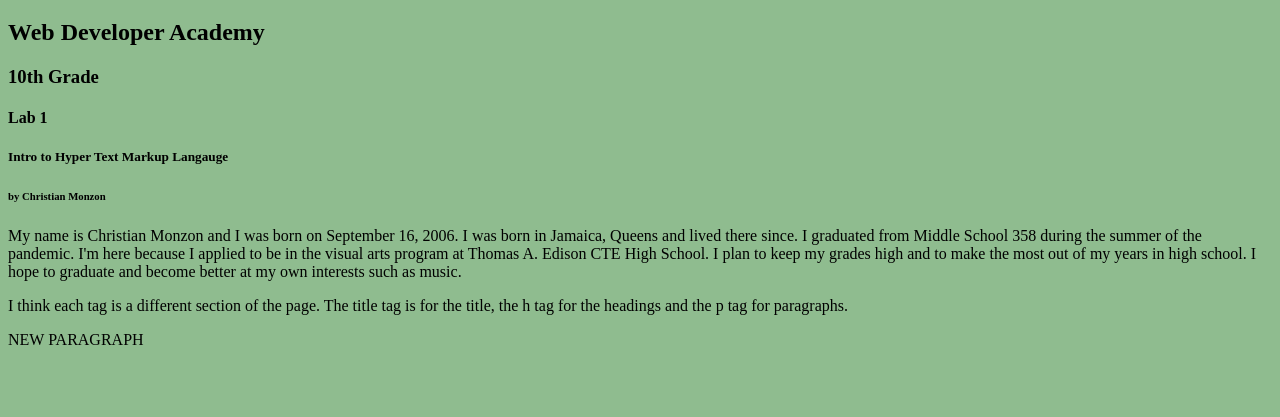
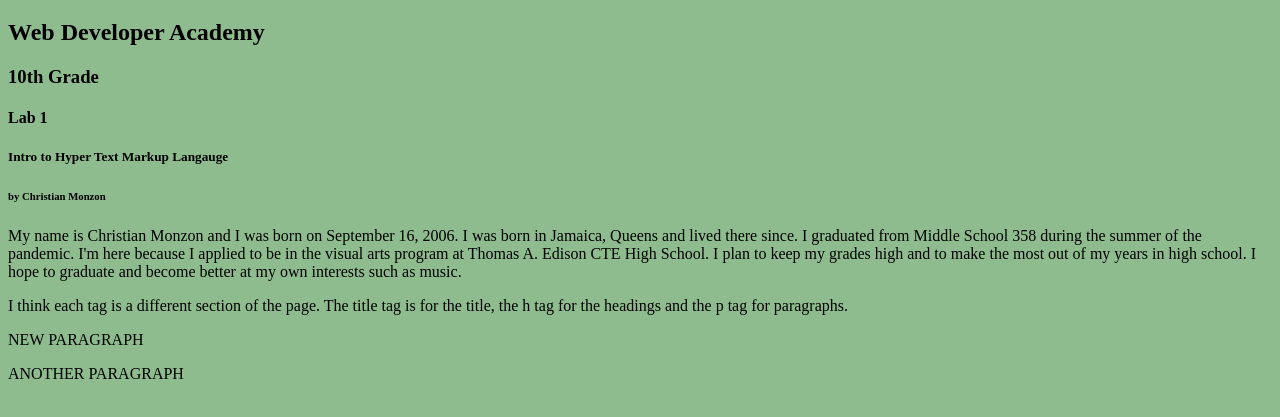
Before and after one commit to christianmonzon/WebAcademi2021, a plain HTML site: page labs/lab1/lab1.html in a window 1280 px wide. Shown: the part 277-694 px from the top of the page. Drawn offline with Linux system fonts and the light colour scheme.

Commit message:
Added another paragraph

```diff
--- a/labs/lab1/lab1.html
+++ b/labs/lab1/lab1.html
@@ -47,4 +47,5 @@ klm<!--doctype html-->
 		<p> I think each tag is a different section of the page. The title tag is for the title, the h tag for the headings and the p tag for paragraphs.
 
 <p>NEW PARAGRAPH</p>
+<p>ANOTHER PARAGRAPH</p>
 </html>
```
